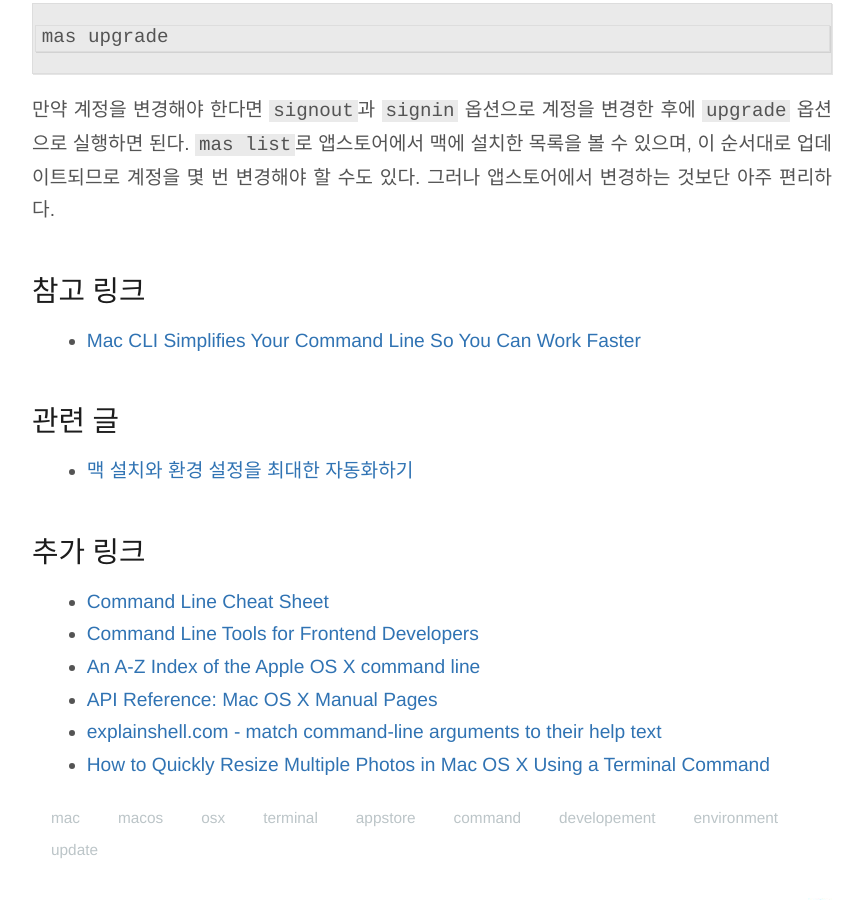
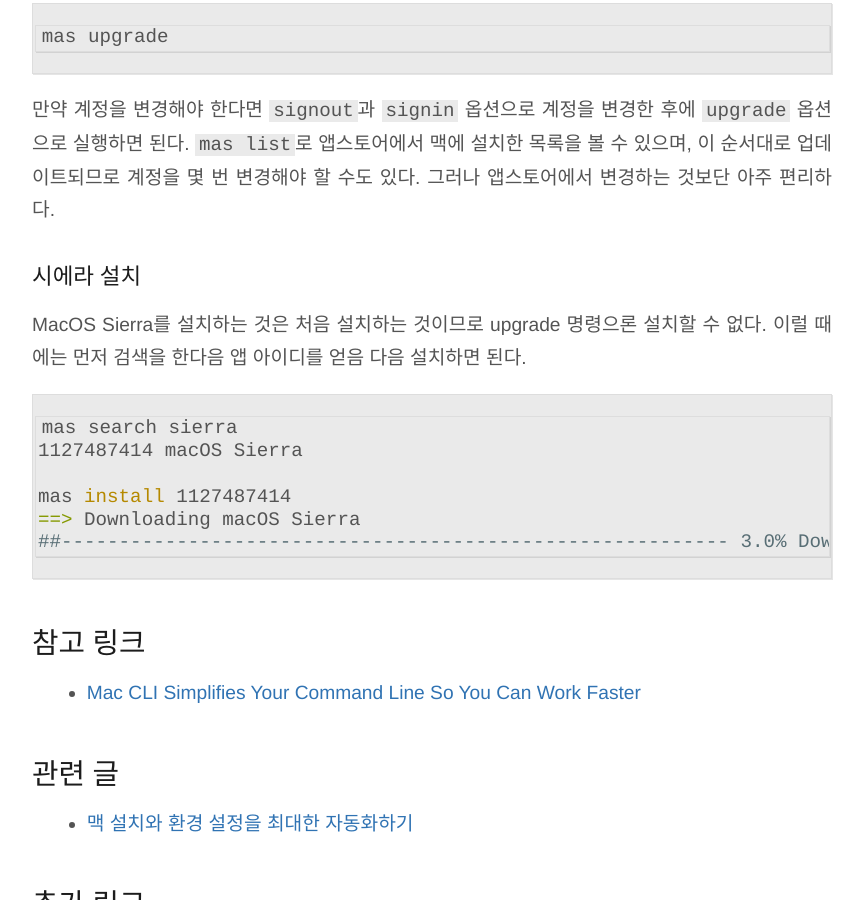
Before and after one commit to nolboo/nolboo.github.io, a Jekyll site: the page built from _posts/2016-09-03-control-mac-with-terminal.md, in a window 1280 px wide and 900 px high, scrolled down 3923 px. Shown: the whole window, without its empty margins (208-1072 px from the left). Built offline with Jekyll 4.4.1, drawn with Linux system fonts in a browser that asks for light colours; nearby versions of some CDN libraries; comment, search, counter and statistics services are not loaded.

Commit message:
Add installing Sierra to mas post

````diff
--- a/_posts/2016-09-03-control-mac-with-terminal.md
+++ b/_posts/2016-09-03-control-mac-with-terminal.md
@@ -137,6 +137,19 @@
 
 만약 계정을 변경해야 한다면 `signout`과 `signin` 옵션으로 계정을 변경한 후에 `upgrade` 옵션으로 실행하면 된다. `mas list`로 앱스토어에서 맥에 설치한 목록을 볼 수 있으며, 이 순서대로 업데이트되므로 계정을 몇 번 변경해야 할 수도 있다. 그러나 앱스토어에서 변경하는 것보단 아주 편리하다.
 
+### 시에라 설치
+
+MacOS Sierra를 설치하는 것은 처음 설치하는 것이므로 upgrade 명령으론 설치할 수 없다. 이럴 때에는 먼저 검색을 한다음 앱 아이디를 얻음 다음 설치하면 된다.
+
+```shell
+mas search sierra
+1127487414 macOS Sierra
+
+mas install 1127487414
+==> Downloading macOS Sierra
+##---------------------------------------------------------- 3.0% Downloading
+```
+
 ## 참고 링크
 
 - [Mac CLI Simplifies Your Command Line So You Can Work Faster](http://www.makeuseof.com/tag/mac-cli-simplifies-command-line-can-work-faster/)
````
